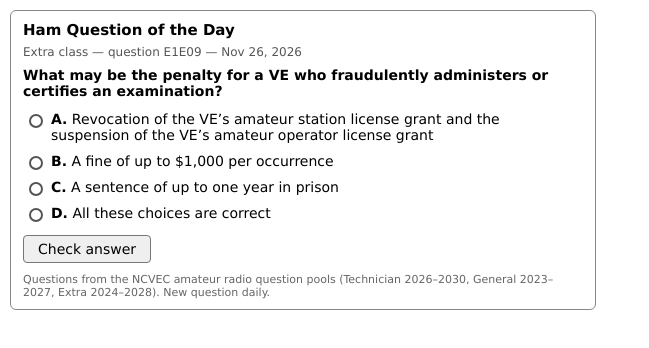
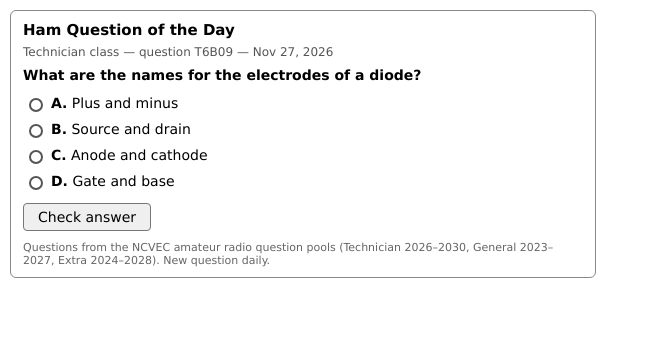
Before and after one commit to AdamL302/ham-qotd, a plain HTML site: page index.html in a window 1280 px wide. Shown: the whole page, without its empty margins (0-649 px from the left). Drawn offline with Linux system fonts and the light colour scheme.

Commit message:
Daily question

```diff
--- a/index.html
+++ b/index.html
@@ -24,11 +24,11 @@ label.btn{display:inline-block;margin-top:8px;padding:5px 14px;border:1px solid
 </style></head><body>
 <div class="box">
 <h3>Ham Question of the Day</h3>
-<div class="tag">Extra class &mdash; question E1E09 &mdash; Nov 26, 2026</div>
-<div class="q">What may be the penalty for a VE who fraudulently administers or certifies an examination?</div>
+<div class="tag">Technician class &mdash; question T6B09 &mdash; Nov 27, 2026</div>
+<div class="q">What are the names for the electrodes of a diode?</div>
 <input type="checkbox" id="chk">
-<div class="opts"><input type="radio" name="o" id="o0" class="r c"><label for="o0" class="opt correct"><b>A.</b> Revocation of the VE’s amateur station license grant and the suspension of the VE’s amateur operator license grant</label><input type="radio" name="o" id="o1" class="r"><label for="o1" class="opt"><b>B.</b> A fine of up to $1,000 per occurrence</label><input type="radio" name="o" id="o2" class="r"><label for="o2" class="opt"><b>C.</b> A sentence of up to one year in prison</label><input type="radio" name="o" id="o3" class="r"><label for="o3" class="opt"><b>D.</b> All these choices are correct</label><span class="ok">&#10003; Correct!</span><span class="no">&#10007; Not quite.</span></div>
+<div class="opts"><input type="radio" name="o" id="o0" class="r"><label for="o0" class="opt"><b>A.</b> Plus and minus</label><input type="radio" name="o" id="o1" class="r"><label for="o1" class="opt"><b>B.</b> Source and drain</label><input type="radio" name="o" id="o2" class="r c"><label for="o2" class="opt correct"><b>C.</b> Anode and cathode</label><input type="radio" name="o" id="o3" class="r"><label for="o3" class="opt"><b>D.</b> Gate and base</label><span class="ok">&#10003; Correct!</span><span class="no">&#10007; Not quite.</span></div>
 <label for="chk" class="btn">Check answer</label>
-<div class="ans">Correct answer: A.</div>
+<div class="ans">Correct answer: C.</div>
 <div class="src">Questions from the NCVEC amateur radio question pools (Technician 2026&ndash;2030, General 2023&ndash;2027, Extra 2024&ndash;2028). New question daily.</div>
 </div></body></html>
```
